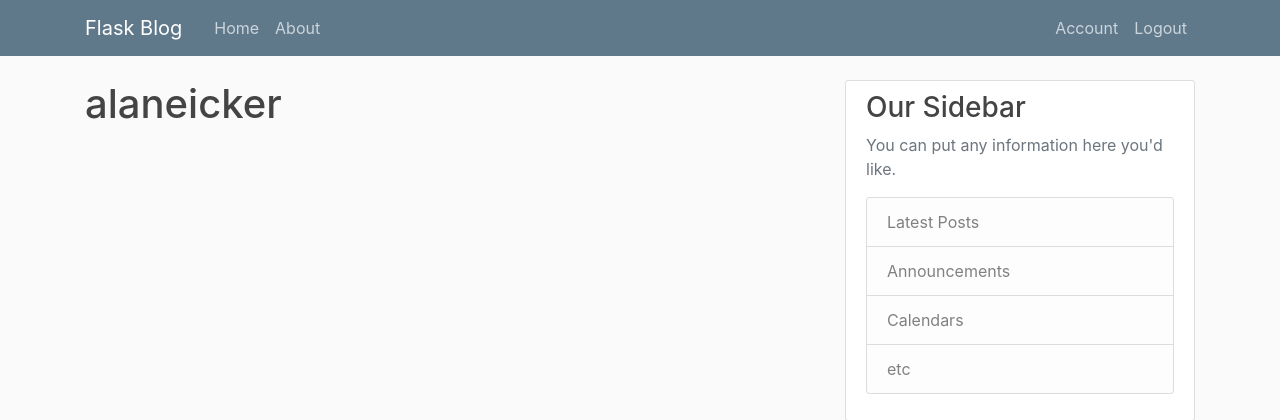
After one commit to alaneicker/python_flask_blog, a Flask app: page /account in a window 1280 px wide. The commit adds this page. Shown: the top 420 px of the page. Run offline with Flask 2, Linux system fonts and the light colour scheme; a user stored in the database is signed in; some libraries are stand-ins or nearby versions.

Commit message:
login and routes

```diff
--- a/flaskblog/__init__.py
+++ b/flaskblog/__init__.py
@@ -9,5 +9,6 @@ app.config['SQLALCHEMY_DATABASE_URI'] = 'sqlite:///site.db'
 db = SQLAlchemy(app)
 bcrypt = Bcrypt(app)
 login_manager = LoginManager(app)
+login_manager.login_view = 'login'
 
 from flaskblog import routes
--- a/flaskblog/routes.py
+++ b/flaskblog/routes.py
@@ -3,7 +3,7 @@ from flaskblog import app, db, bcrypt
 from flaskblog.forms import RegistrationForm, LoginForm
 from flaskblog.models import User, Post
 from flaskblog.form_utils import set_input_class
-from flask_login import login_user
+from flask_login import login_user, logout_user, current_user, login_required
 
 posts = [
   {
@@ -47,6 +47,8 @@ def about():
 
 @app.route("/register", methods=['GET','POST'])
 def register():
+  if current_user.is_authenticated:
+    return redirect(url_for('home'))
   form = RegistrationForm()
   if form.validate_on_submit():
     hashed_password = bcrypt.generate_password_hash(form.password.data).decode('utf-8')
@@ -72,6 +74,9 @@ def register():
 
 @app.route("/login", methods=['GET','POST'])
 def login():
+  if current_user.is_authenticated:
+    return redirect(url_for('home'))
+
   form = LoginForm()
 
   if form.validate_on_submit():
@@ -88,3 +93,20 @@ def login():
     title='Login',
     set_input_class=set_input_class
   )
+
+  # Logout route
+# -----------------------
+@app.route('/logout')
+def logout():
+  logout_user()
+  return redirect(url_for('login'))
+
+# Account route
+# -----------------------
+@app.route('/account')
+@login_required
+def account():
+  return render_template(
+    'account.html',
+    title='Account'
+  )
--- /dev/null
+++ b/flaskblog/templates/account.html
@@ -0,0 +1,5 @@
+{% extends "layout.html" %}
+
+{% block content %}
+  <h1>{{ current_user.username }}</h1>
+{% endblock %}
--- a/flaskblog/templates/layout.html
+++ b/flaskblog/templates/layout.html
@@ -30,8 +30,13 @@
           </div>
           <!-- Navbar Right Side -->
           <div class="navbar-nav">
-            <a class="nav-item nav-link" href="{{ url_for('login') }}">Login</a>
-            <a class="nav-item nav-link" href="{{ url_for('register') }}">Register</a>
+            {% if current_user.is_authenticated%}
+              <a class="nav-item nav-link" href="{{ url_for('account') }}">Account</a>
+              <a class="nav-item nav-link" href="{{ url_for('logout') }}">Logout</a>
+            {% else %}
+              <a class="nav-item nav-link" href="{{ url_for('login') }}">Login</a>
+              <a class="nav-item nav-link" href="{{ url_for('register') }}">Register</a>
+            {% endif %}
           </div>
         </div>
       </div>
```
